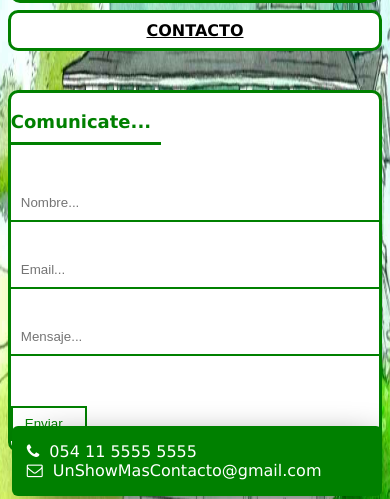
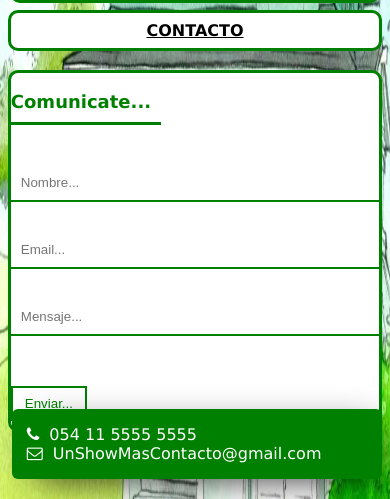
Before and after one commit to Tiziano222/Pagina-Web-Un-Show-Mas, a plain HTML site: page Contacto.html in a window 390 px wide. Shown: the part 373-872 px from the top of the page. Drawn offline with Linux system fonts and the light colour scheme.

Commit message:
Modificación Correo/Telefono
Se modificó la posición del recuadro de contacto para ponerlo en una mejor posición, ademas de subir la posición de .Secundario para que haya más lugar para poner el cuadro de contacto.

```diff
--- a/CSS/Estilos.css
+++ b/CSS/Estilos.css
@@ -326,7 +326,7 @@ section{
     margin-right: 2%;
 }
 .Secundario{
-    margin-top: 10%;
+    margin-top: 5%;
     margin-left: 2%;
     margin-right: 2%;
     display: block;
@@ -373,7 +373,7 @@ footer img{
     max-width: 3rem;
 }
 div.pie_contacto{
-    bottom: -25px;
+    bottom: -8px;
     right: 2%;
     width: 260px;
     width: 95%;
```
